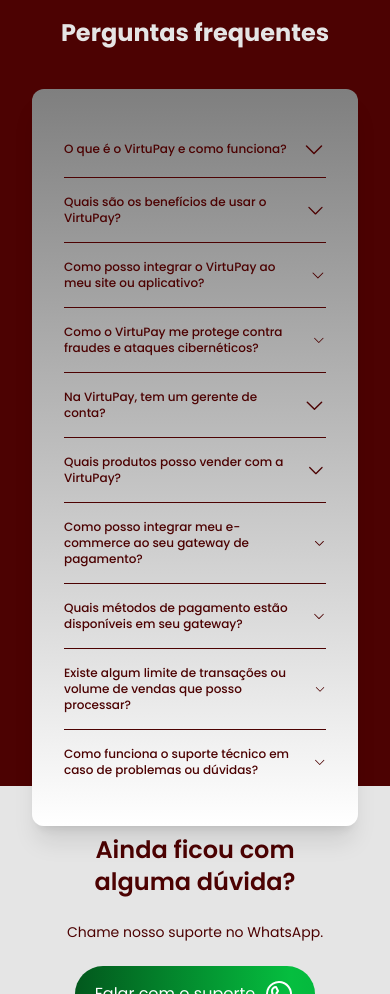
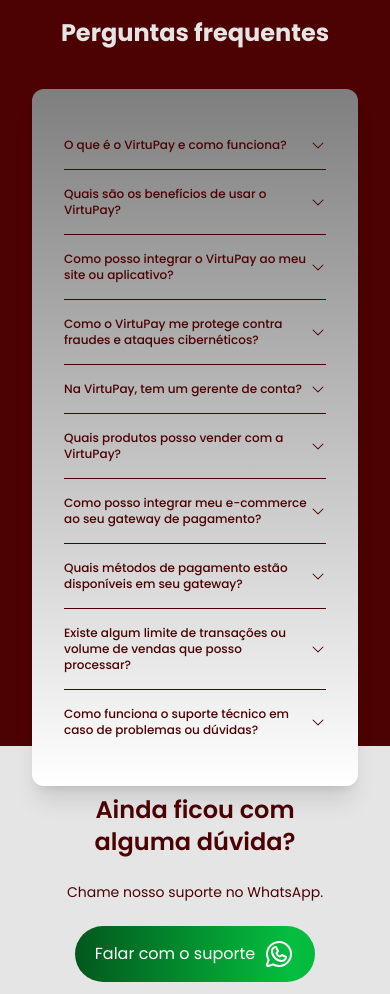
Before and after one commit to erickhenri/virtu-pay-remastered, a React (Vite) app: page / in a window 390 px wide. Shown: the part 6080-7074 px from the top of the page. Built offline with nearby package versions, Linux system fonts and the light colour scheme.

Commit message:
fix arrow in questions

```diff
--- a/src/components/Question.tsx
+++ b/src/components/Question.tsx
@@ -12,11 +12,13 @@
   return (
     <div className="text-xs sm:text-base">
       <div
-        className="flex cursor-pointer items-center justify-between gap-3 py-4"
+        className="flex cursor-pointer items-center justify-between py-4"
         onClick={() => setChangeAnswer((prevChange) => !prevChange)}
       >
         <span className="font-medium">{question}</span>
-        <CaretDown size={24} />
+        <CaretDown
+          className={`${changeAnswer ? 'rotate-180' : ''} h-auto min-w-4 transition-transform duration-500 sm:min-w-6`}
+        />
       </div>
       <p
         className={`${changeAnswer ? 'mb-4 opacity-100' : 'h-0 scale-0 opacity-0'} transition-opacity duration-500`}
```
